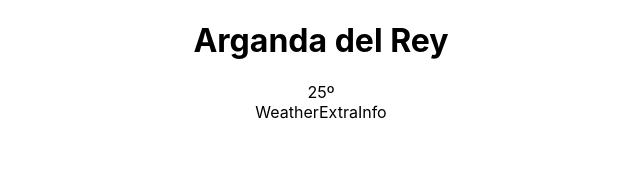
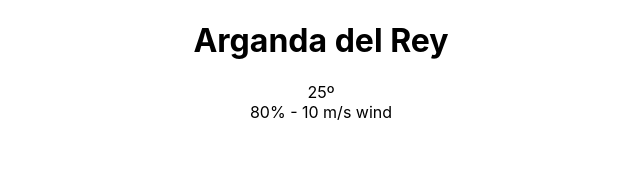
Before and after one commit to ssubijana/react_redux_course, a React (Create React App) app in the folder WeatherApp/weather-app/: page / in a window 1280 px wide. Shown: the top 192 px of the page, without its empty margins (319-959 px from the left). Built offline with nearby package versions, Linux system fonts and the light colour scheme.

Commit message:
Adds template strins and weeatheer data

```diff
--- a/WeatherApp/weather-app/src/components/WeatherData.js
+++ b/WeatherApp/weather-app/src/components/WeatherData.js
@@ -5,7 +5,7 @@
 const WeatherData = () => (
   <div>
     <WeatherTemperature />
-    <WeatherExtraInfo />
+    <WeatherExtraInfo humidity={80} wind={"10 m/s"} />
   </div>
 );
 
--- a/WeatherApp/weather-app/src/components/WeatherExtraInfo.js
+++ b/WeatherApp/weather-app/src/components/WeatherExtraInfo.js
@@ -1,5 +1,12 @@
 import React from "react";
 
-const WeatherExtraInfo = () => <div>WeatherExtraInfo</div>;
+const WeatherExtraInfo = ({ humidity, wind }) => {
+  return (
+    <div>
+      <span>{`${humidity}% - `}</span>
+      <span>{`${wind} wind`}</span>
+    </div>
+  );
+};
 
 export default WeatherExtraInfo;
```
